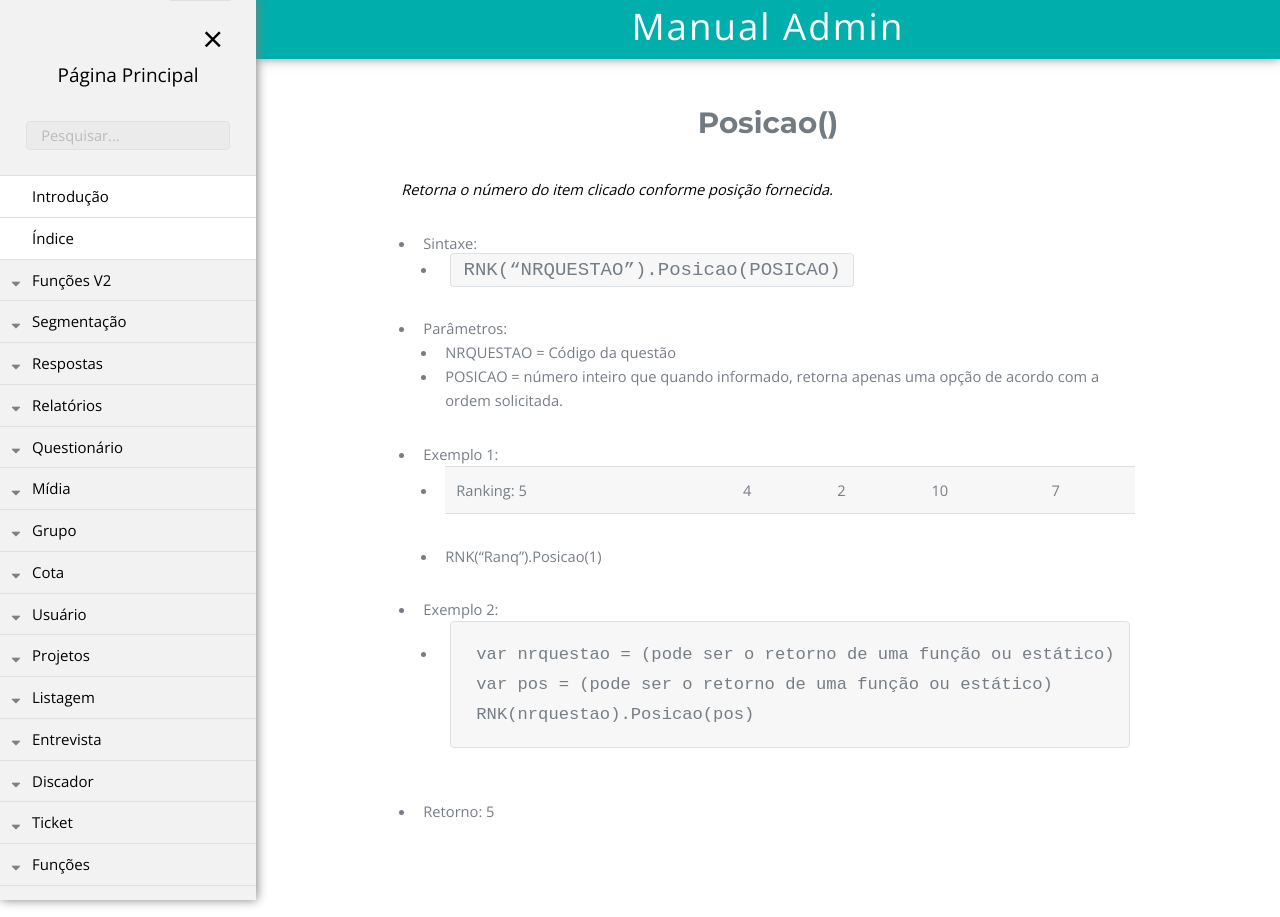
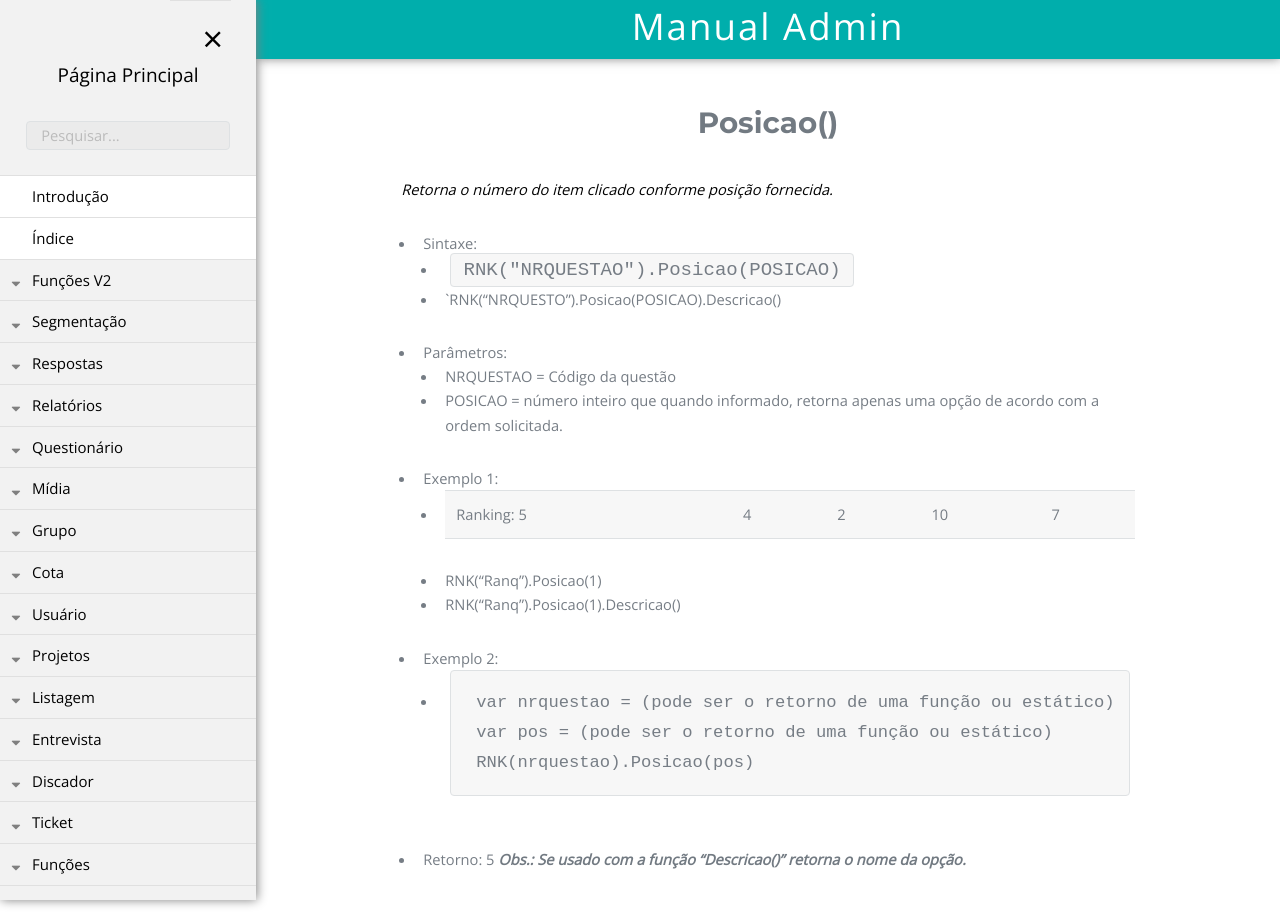
Before and after one commit to rogerio-figueiredo-hsr/hsrtechonline.github.io, a Jekyll site: the page built from _posts/2019-04-02-retorna-posicao-ranking.md, in a window 1280 px wide. Built offline with Jekyll 4.4.1, drawn with Linux system fonts in a browser that asks for light colours.

Commit message:
Update 2019-04-02-retorna-posicao-ranking.md

```diff
--- a/_posts/2019-04-02-retorna-posicao-ranking.md
+++ b/_posts/2019-04-02-retorna-posicao-ranking.md
@@ -10,13 +10,15 @@ pasta: "funcoesv2"
 *Retorna o número do item clicado conforme posição fornecida.*
 
 - Sintaxe:
-  - `RNK(“NRQUESTAO”).Posicao(POSICAO)`
+  - `RNK("NRQUESTAO").Posicao(POSICAO)`
+  - `RNK("NRQUESTO").Posicao(POSICAO).Descricao()
 - Parâmetros:
   - NRQUESTAO = Código da questão
   - POSICAO = número inteiro que quando informado, retorna apenas uma opção de acordo com a ordem solicitada.
 - Exemplo 1:
   - Ranking: 5|4|2|10|7
-  - RNK(“Ranq”).Posicao(1)
+  - RNK("Ranq").Posicao(1)
+  - RNK("Ranq").Posicao(1).Descricao()
 - Exemplo 2:
   - <pre>
     <code>var nrquestao = (pode ser o retorno de uma função ou estático)
@@ -24,3 +26,4 @@ pasta: "funcoesv2"
     RNK(nrquestao).Posicao(pos)</code>
     <pre>
 - Retorno: 5
+  ***Obs.: Se usado com a função "Descricao()" retorna o nome da opção.***
```
